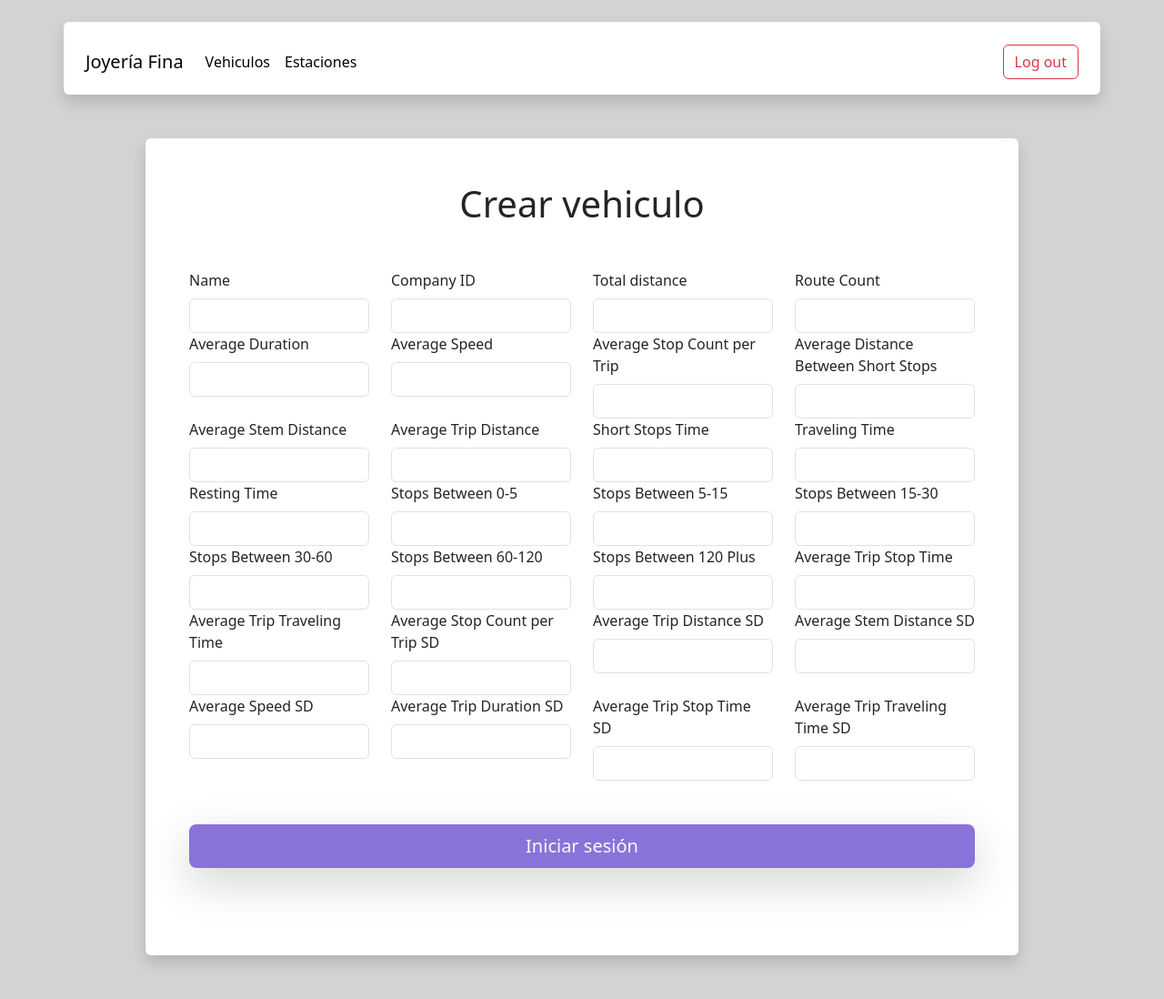
After one commit to Cuevas2402/joyeria-fina, a Flask app: page /vehicles/create in a window 1280 px wide. The commit adds this page. Shown: the whole page at 91% size. Run offline with Flask 3, Linux system fonts and the light colour scheme; the visitor is signed in with stand-in values (Sample User, id 1); some libraries are stand-ins or nearby versions.

Commit message:
Añadir nuevo vehiculo

```diff
--- /dev/null
+++ b/app/templates/crud_vehicles/create.html
@@ -0,0 +1,202 @@
+<!DOCTYPE html>
+<html lang="en">
+
+    <head>
+        <meta charset="UTF-8">
+        <meta name="viewport" content="width=device-width, initial-scale=1.0">
+
+        <!-- Bootstrap CSS-->
+        <link href="https://cdn.jsdelivr.net/npm/bootstrap@5.3.1/dist/css/bootstrap.min.css" rel="stylesheet" integrity="sha384-4bw+/aepP/YC94hEpVNVgiZdgIC5+VKNBQNGCHeKRQN+PtmoHDEXuppvnDJzQIu9" crossorigin="anonymous">
+
+        <!-- Importar librerias de Javascript -->
+        <script src="https://unpkg.com/htmx.org@1.6.1/dist/htmx.js"></script>
+        <script src="https://code.jquery.com/jquery-3.3.1.slim.min.js" integrity="sha384-q8i/X+965DzO0rT7abK41JStQIAqVgRVzpbzo5smXKp4YfRvH+8abtTE1Pi6jizo" crossorigin="anonymous"></script>
+        <script src="https://cdn.jsdelivr.net/npm/popper.js@1.14.7/dist/umd/popper.min.js" integrity="sha384-UO2eT0CpHqdSJQ6hJty5KVphtPhzWj9WO1clHTMGa3JDZwrnQq4sF86dIHNDz0W1" crossorigin="anonymous"></script>
+        <script src="https://cdn.jsdelivr.net/npm/bootstrap@4.3.1/dist/js/bootstrap.min.js" integrity="sha384-JjSmVgyd0p3pXB1rRibZUAYoIIy6OrQ6VrjIEaFf/nJGzIxFDsf4x0xIM+B07jRM" crossorigin="anonymous"></script>
+        <script src="https://code.jquery.com/jquery-3.6.0.min.js"></script>
+
+        <title>Document</title>
+		<style>
+			td {
+				width: 33% ;
+			}
+		</style>
+    </head>
+    <body style="background-color: lightgray; padding-top: 1.5rem;">
+
+        <div class="container bg-white rounded shadow pt-3 w-100"  style="height: 5rem;">
+            <nav class="navbar navbar-expand-lg ">
+                <div class="container-fluid">
+                  <span class="navbar-brand mb-0 h1">Joyería Fina</span>
+                  <div class="collapse navbar-collapse" id="navbarSupportedContent">
+                    <ul class="navbar-nav me-auto mb-2 mb-lg-0" >
+
+                      <li class="nav-item">
+                        <a class="nav-link active" aria-current="page" href="{{ url_for('show_vehicles')}}">Vehiculos</a>
+                      </li>
+                      <li class="nav-item">
+                        <a class="nav-link active" aria-current="page" href="{{ url_for('show_branches')}}">Estaciones</a>
+                      </li>
+                    </ul>
+                    <button class="btn btn-outline-danger" id="btn-logout">Log out</button>
+                  </div>
+                </div>
+              </nav>
+        </div>
+
+
+            <div class="container mt-5 bg-white rounded shadow pt-5 pb-5 p-5 h-100 mb-5 w-75">
+                <div class="container">
+                    <h1 class="text-center mb-5">Crear vehiculo</h1>
+                </div>
+                <form action="/create-vehicle" method="POST">
+                    <div class="row">
+                        <div class="col">
+                            <label class="form-label">Name</label>
+                            <input type="text" class="form-control" name="name">
+                        </div>
+                        <div class="col">
+                            <label class="form-label">Company ID</label>
+                            <input type="text" class="form-control" name="company_id">
+                        </div>
+                        <div class="col">
+                            <label class="form-label">Total distance</label>
+                            <input type="text" class="form-control" name="total_distance">
+                        </div>
+                        <div class="col">
+                            <label class="form-label">Route Count</label>
+                            <input type="text" class="form-control" name="route_count">
+                        </div>
+                    </div>
+                    <div class="row">
+                        <div class="col">
+                            <label class="form-label">Average Duration</label>
+                            <input type="text" class="form-control" name="average_duration">
+                        </div>
+                        <div class="col">
+                            <label class="form-label">Average Speed</label>
+                            <input type="text" class="form-control" name="average_speed">
+                        </div>
+                        <div class="col">
+                            <label class="form-label">Average Stop Count per Trip</label>
+                            <input type="text" class="form-control" name="average_stop_count_per_trip">
+                        </div>
+                        <div class="col">
+                            <label class="form-label">Average Distance Between Short Stops</label>
+                            <input type="text" class="form-control" name="average_distance_between_short_stops">
+                        </div>
+                    </div>
+                    <div class="row">
+                        <div class="col">
+                            <label class="form-label">Average Stem Distance</label>
+                            <input type="text" class="form-control" name="average_stem_distance">
+                        </div>
+                        <div class="col">
+                            <label class="form-label">Average Trip Distance</label>
+                            <input type="text" class="form-control" name="average_trip_distance">
+                        </div>
+                        <div class="col">
+                            <label class="form-label">Short Stops Time</label>
+                            <input type="text" class="form-control" name="short_stops_time">
+                        </div>
+                        <div class="col">
+                            <label class="form-label">Traveling Time</label>
+                            <input type="text" class="form-control" name="traveling_time">
+                        </div>
+                    </div>
+                    <div class="row">
+                        <div class="col">
+                            <label class="form-label">Resting Time</label>
+                            <input type="text" class="form-control" name="resting_time">
+                        </div>
+                        <div class="col">
+                            <label class="form-label">Stops Between 0-5</label>
+                            <input type="text" class="form-control" name="stops_between_0_5">
+                        </div>
+                        <div class="col">
+                            <label class="form-label">Stops Between 5-15</label>
+                            <input type="text" class="form-control" name="stops_between_5_15">
+                        </div>
+                        <div class="col">
+                            <label class="form-label">Stops Between 15-30</label>
+                            <input type="text" class="form-control" name="stops_between_15_30">
+                        </div>
+                    </div>
+                    <div class="row">
+                        <div class="col">
+                            <label class="form-label">Stops Between 30-60</label>
+                            <input type="text" class="form-control" name="stops_between_30_60">
+                        </div>
+                        <div class="col">
+                            <label class="form-label">Stops Between 60-120</label>
+                            <input type="text" class="form-control" name="stops_between_60_120">
+                        </div>
+                        <div class="col">
+                            <label class="form-label">Stops Between 120 Plus</label>
+                            <input type="text" class="form-control" name="stops_between_120_plus">
+                        </div>
+                        <div class="col">
+                            <label class="form-label">Average Trip Stop Time</label>
+                            <input type="text" class="form-control" name="average_trip_stop_time">
+                        </div>
+                    </div>
+                    <div class="row">
+                        <div class="col">
+                            <label class="form-label">Average Trip Traveling Time</label>
+                            <input type="text" class="form-control" name="average_trip_traveling_time">
+                        </div>
+                        <div class="col">
+                            <label class="form-label">Average Stop Count per Trip SD</label>
+                            <input type="text" class="form-control" name="average_stop_count_per_trip_sd">
+                        </div>
+                        <div class="col">
+                            <label class="form-label">Average Trip Distance SD</label>
+                            <input type="text" class="form-control" name="average_trip_distance_sd">
+                        </div>
+                        <div class="col">
+                            <label class="form-label">Average Stem Distance SD</label>
+                            <input type="text" class="form-control" name="average_stem_distance_sd">
+                        </div>
+                    </div>
+                    <div class="row">
+                        <div class="col">
+                            <label class="form-label">Average Speed SD</label>
+                            <input type="text" class="form-control" name="average_speed_sd">
+                        </div>
+                        <div class="col">
+                            <label class="form-label">Average Trip Duration SD</label>
+                            <input type="text" class="form-control" name="average_trip_duration_sd">
+                        </div>
+                        <div class="col">
+                            <label class="form-label">Average Trip Stop Time SD</label>
+                            <input type="text" class="form-control" name="average_trip_stop_time_sd">
+                        </div>
+                        <div class="col">
+                            <label class="form-label">Average Trip Traveling Time SD</label>
+                            <input type="text" class="form-control" name="average_trip_traveling_time_sd">
+                        </div>
+                    </div>
+                    <div class="my-5 justiy-content-center">
+                        <button type="submit" class="btn center w-100 btn-lg btn-block shadow-lg text-light" style=" background-color: #8973D9">Iniciar sesión</button>
+                    </div>
+                </form>
+            </div>
+
+
+
+		<script>
+			$(document).ready(() => {
+				$('#btn-logout').click(() =>{
+					$.ajax({
+						type: 'GET',
+						url: '/logout',
+						success : () =>{
+							location.reload();
+						}
+					});
+				});
+			});
+		</script>
+
+    </body>
+</html>
--- a/app/templates/vehicles.html
+++ b/app/templates/vehicles.html
@@ -50,9 +50,9 @@
 				<h1 class="text-center mb-5"> Vehiculos </h1>
 			</div>
            <div class="container">
-				<form class="d-flex" role="search">
-					<button class="btn btn-outline-success" type="submit">Crear Nuevo Registro</button>
-			  </form>
+				<div class="d-flex">
+					<a href="{{ url_for('create_vehicle_view')}}"><button class="btn btn-outline-success">Crear Nuevo Registro</button></a>
+				</div>
 		   </div>
 
 		   <div class="container mt-5">
```
Also changed, not shown: app/__init__.py (+6 -5 lines), app/vehicles.py (+65 -0 lines).
